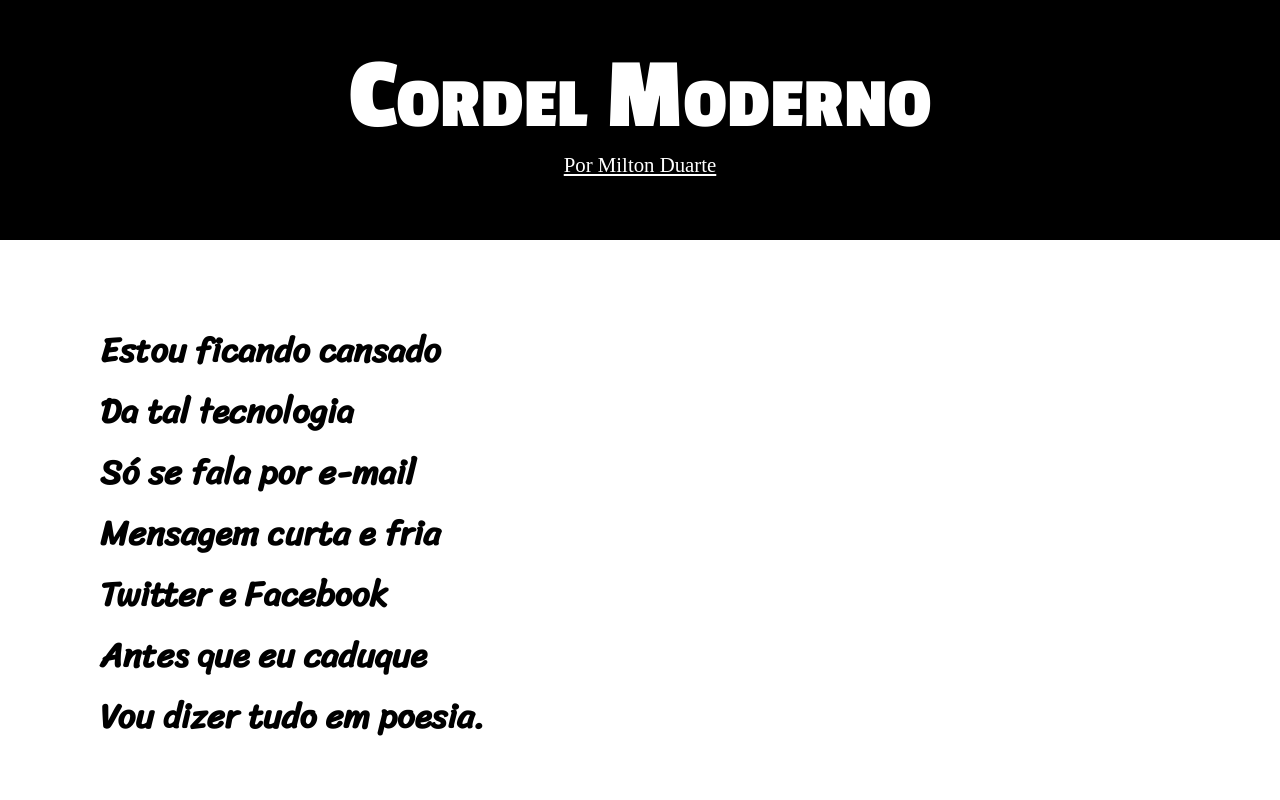
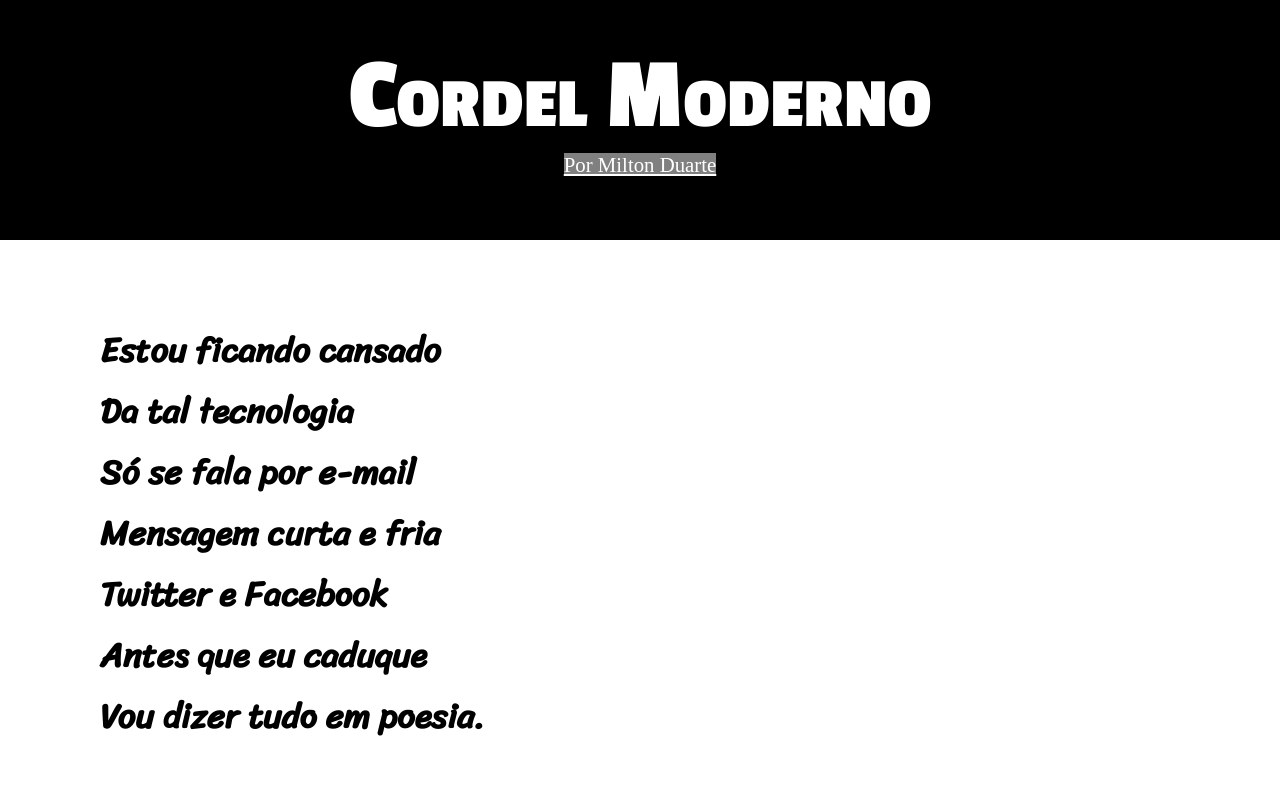
Before and after one commit to alanadami/projeto-cordel, a plain HTML site: page index.html in a window 1280 px wide. In both pictures the pointer is over the link "Por Milton Duarte". Shown: the top 800 px of the page. Drawn offline with Linux system fonts and the light colour scheme.

Commit message:
Update style.css
Destacando o link com a função hover

```diff
--- a/style.css
+++ b/style.css
@@ -41,6 +41,10 @@ body{
 a{
     text-decoration: underline;
     color: white;
+}
+
+a:hover{
+    background-color: gray;
 }
 main{
     font-size: 2.7vw;
```
